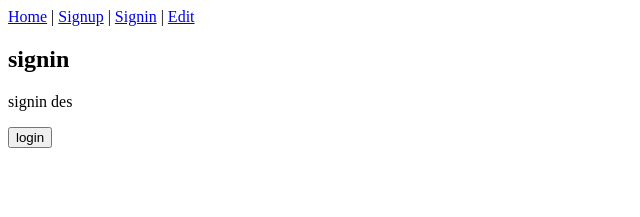
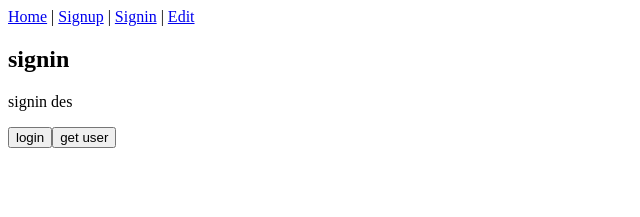
Before and after one commit to yumekiti/laravel-todo-1, a React (Create React App) app in the folder todo-app-web/: page /signin in a window 1280 px wide. Shown: the top 217 px of the page, without its empty margins (0-640 px from the left). Built offline with nearby package versions, Linux system fonts and the light colour scheme.

Commit message:
add: getuser

```diff
--- a/todo-app-web/src/components/Signin.tsx
+++ b/todo-app-web/src/components/Signin.tsx
@@ -1,4 +1,4 @@
-import { useState, VFC } from 'react';
+import { VFC } from 'react';
 import axios from 'axios';
 
 const Signin: VFC = () => {
@@ -8,17 +8,25 @@ const Signin: VFC = () => {
       email: 'test1@test.jp',
       password: 'testtest',
     }
-    axios.get('localhost:8080/api/csrf-cookie').then(() => {
+    axios.get('/api/csrf-cookie').then(() => {
       axios
-        .post('localhost:8080/api/users/login', formData)
+        .post('/api/users/login', formData)
         .then(res => (console.log(res.data)))
     });
   }
+
+  const getUser = () => {
+    axios
+      .get('/api/users')
+      .then(res => (console.log(res.data)))
+  }
+
   return (
     <>
       <h2>signin</h2>
       <p>signin des</p>
       <button onClick={() => login()}>login</button>
+      <button onClick={() => getUser()}>get user</button>
     </>
   );
 };
```
